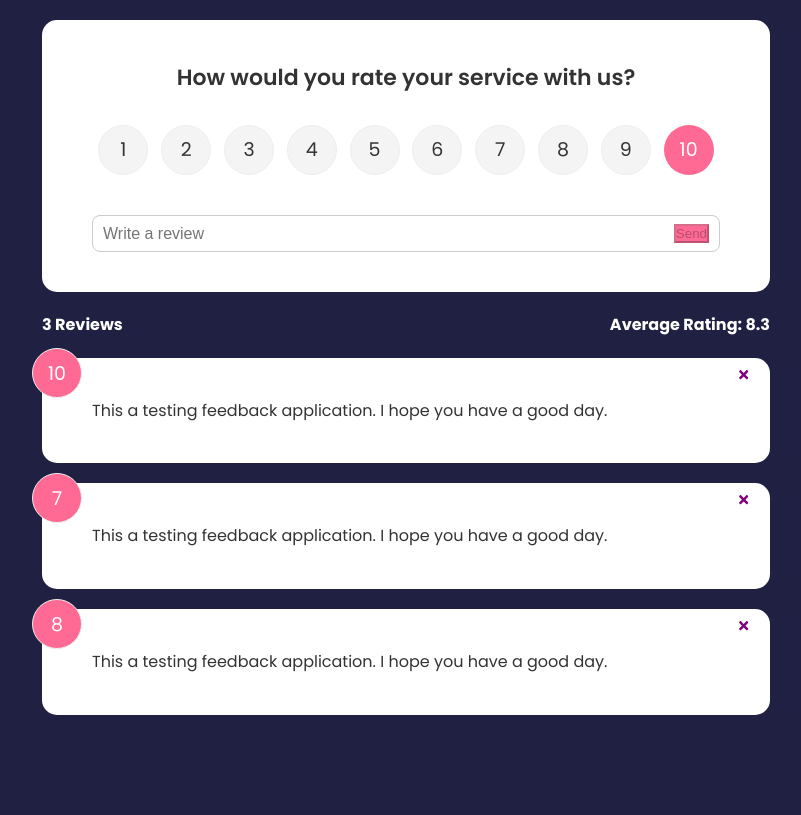
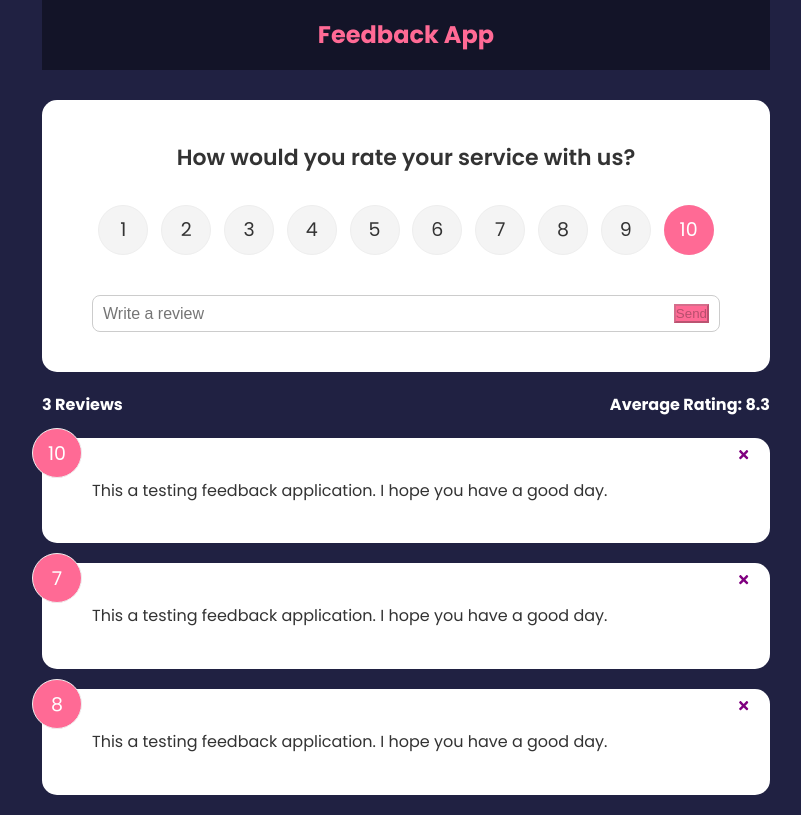
Before and after one commit to nhatlinh300401/feedback-project, a React (Create React App) app: page / in a window 1280 px wide. Shown: the whole page, without its empty margins (234-1035 px from the left). Built offline with nearby package versions, Linux system fonts and the light colour scheme.

Commit message:
Add header to the app

```diff
--- a/src/App.js
+++ b/src/App.js
@@ -4,6 +4,7 @@ import FeedbackList from "./components/FeedbackList"
 import FeedbackStats from "./components/FeedbackStats";
 import FeedbackData from "./data/FeedbackData";
 import FeedbackForm from "./components/FeedbackForm";
+import Header from './components/Header';
 
 function App() {
   const [feedback, setFeedback] = useState(FeedbackData)
@@ -21,6 +22,7 @@ function App() {
 
   return (
     <div className="container">
+      <Header text={"Feedback App"}/>
       <FeedbackForm handleAdd={addFeedback}/>
       <FeedbackStats feedbacks={feedback} />
       <FeedbackList feedbacks={feedback} handleDelete={deleteFeedback}/>
--- /dev/null
+++ b/src/components/Header.jsx
@@ -0,0 +1,14 @@
+export default function Header({ text }) {
+  const headerStyles = {
+    backgroundColor: 'rgba(0,0,0,0.4)',
+    color: '#ff6a95',
+  }
+
+  return (
+    <header style={headerStyles}>
+        <div className="container">
+            <h2>{text}</h2>
+        </div>
+    </header>
+  )
+}
```
